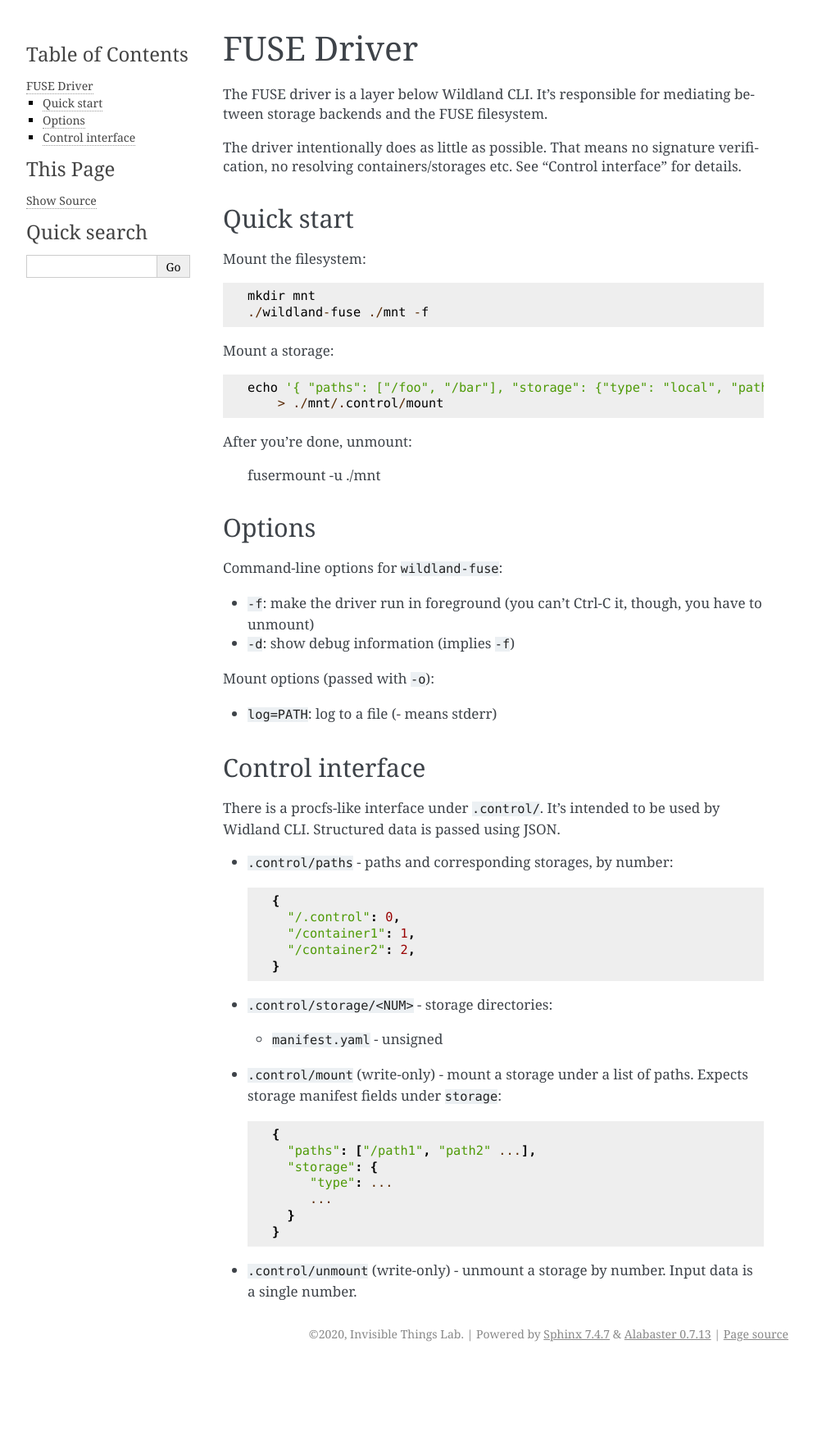
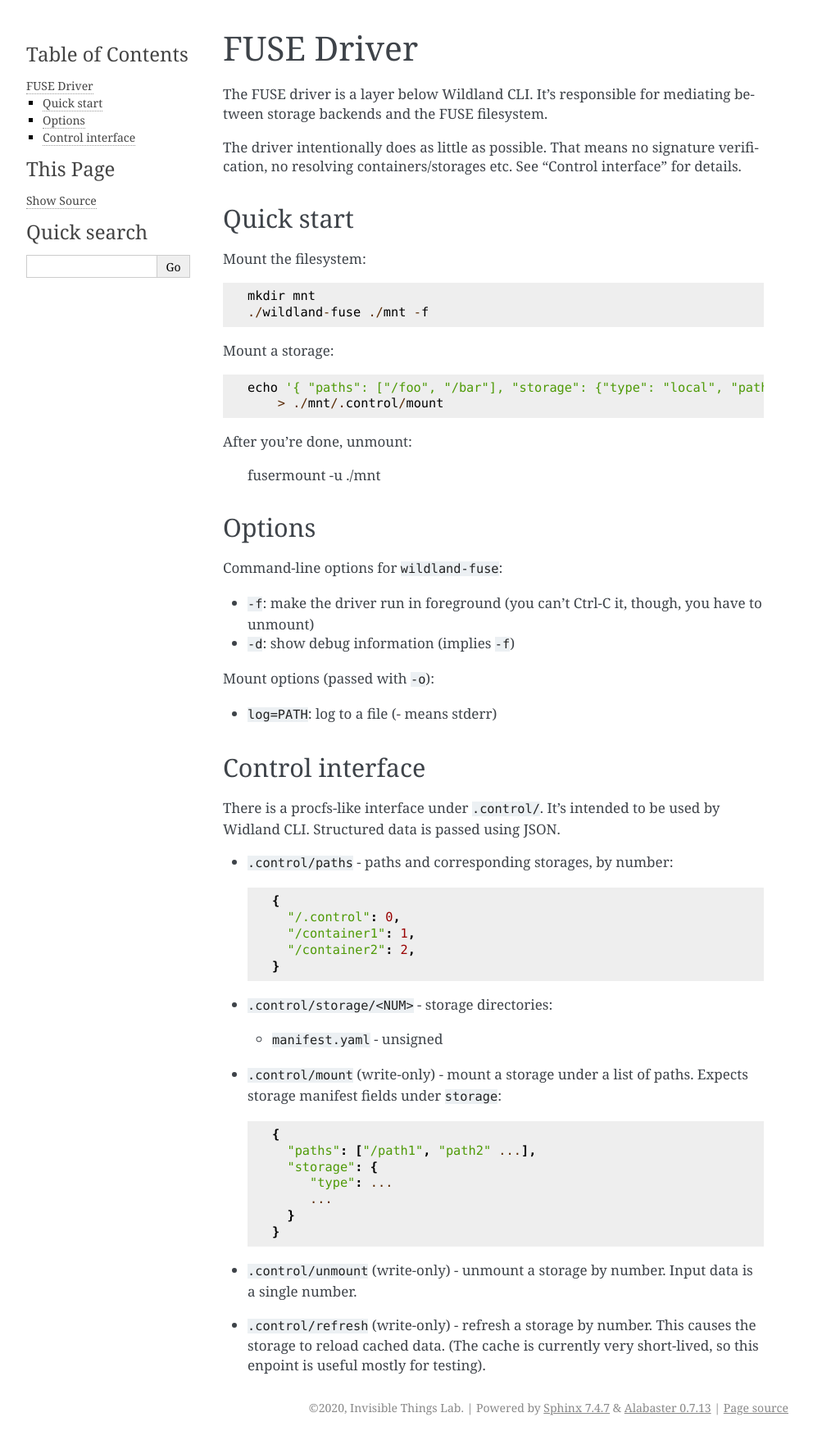
Before and after one commit to golemfoundation/wildland-client, a Sphinx documentation site: the page built from Documentation/fuse-driver.rst, in a window 1280 px wide. Shown: the whole page at 82% size, without its empty margins (148-1140 px from the left). Built offline with Sphinx 7.4.7, drawn with Linux system fonts in a browser that asks for light colours; before the commit the page ends 1667 px from its top, so only the background shows below that.

Commit message:
Document .control/refresh

```diff
--- a/Documentation/fuse-driver.rst
+++ b/Documentation/fuse-driver.rst
@@ -68,3 +68,7 @@ by Widland CLI. Structured data is passed using JSON.
 
 * ``.control/unmount`` (write-only) - unmount a storage by number. Input data
   is a single number.
+
+* ``.control/refresh`` (write-only) - refresh a storage by number. This causes
+  the storage to reload cached data. (The cache is currently very short-lived,
+  so this enpoint is useful mostly for testing).
```
